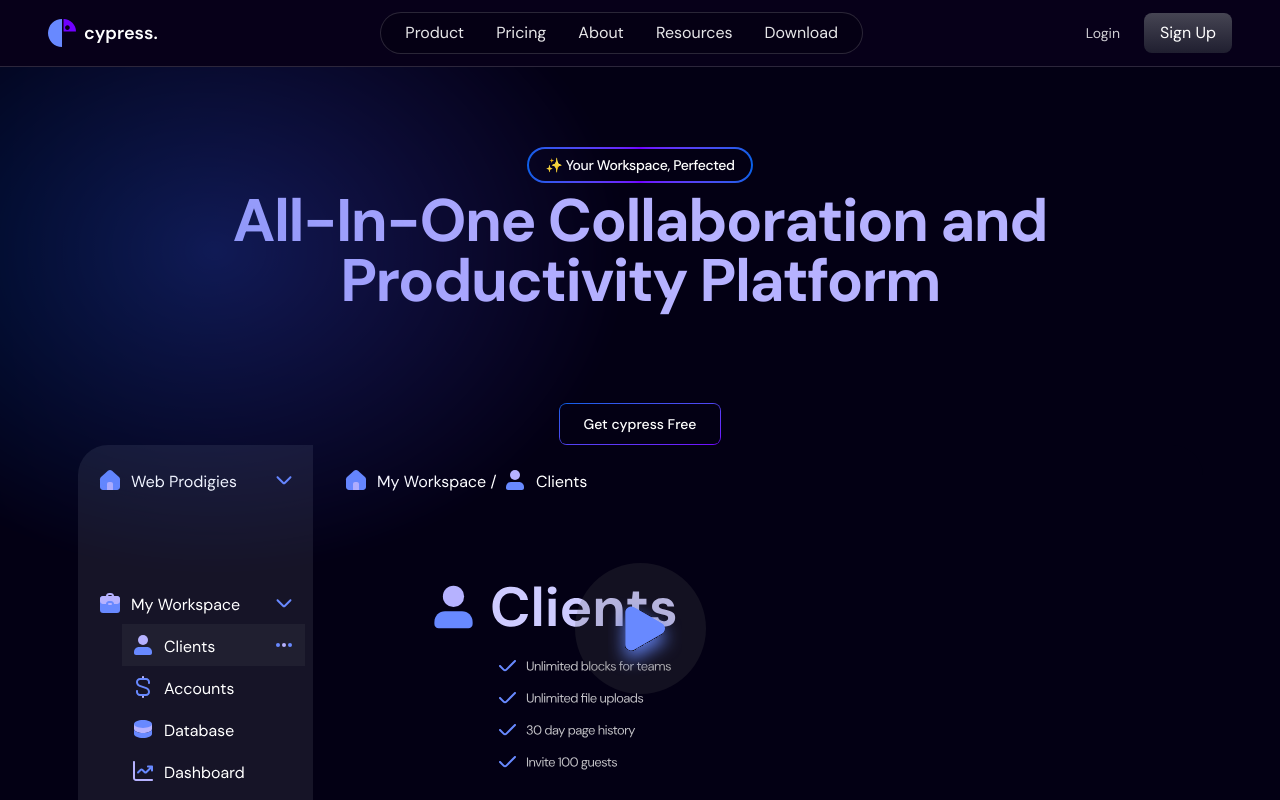
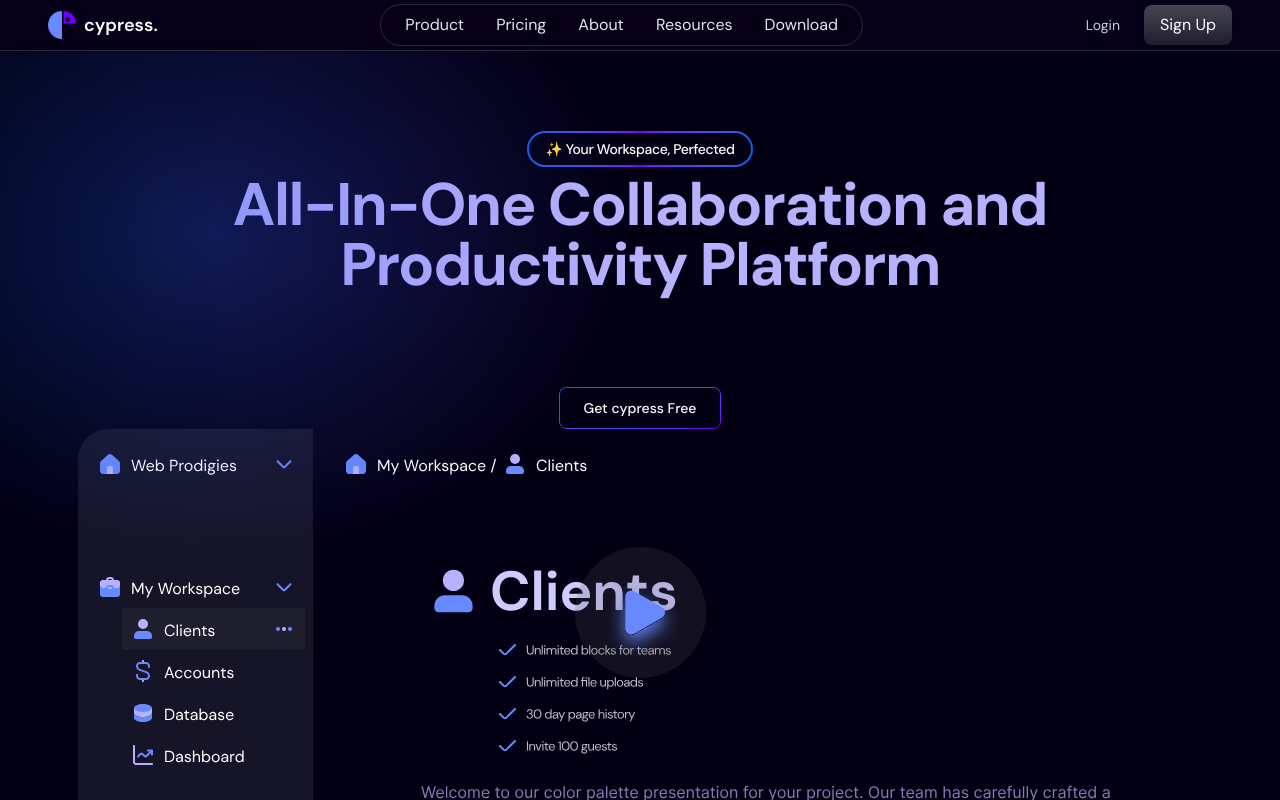
Before and after one commit to Creatureab/saas-page, a Next.js app: page / in a window 1280 px wide. Shown: the top 800 px of the page. Built offline with nearby package versions, Linux system fonts and the light colour scheme.

Commit message:
Adjust padding in NavBar component
Reduced padding in the navigation bar for a more compact layout.

```diff
--- a/src/section/NavBar.tsx
+++ b/src/section/NavBar.tsx
@@ -13,7 +13,7 @@
     return (
         <section>
             <header className="w-full border-b border-white/15 sticky top-0 z-10 bg-[#070019]">
-                <nav className="max-w-7xl md:px-12 px-6 mx-auto flex items-center justify-between py-3">
+                <nav className="max-w-7xl md:px-12 px-6 mx-auto flex items-center justify-between py-1">
 
                     {/* Logo */}
                     <div className="flex items-center gap-2">
```
